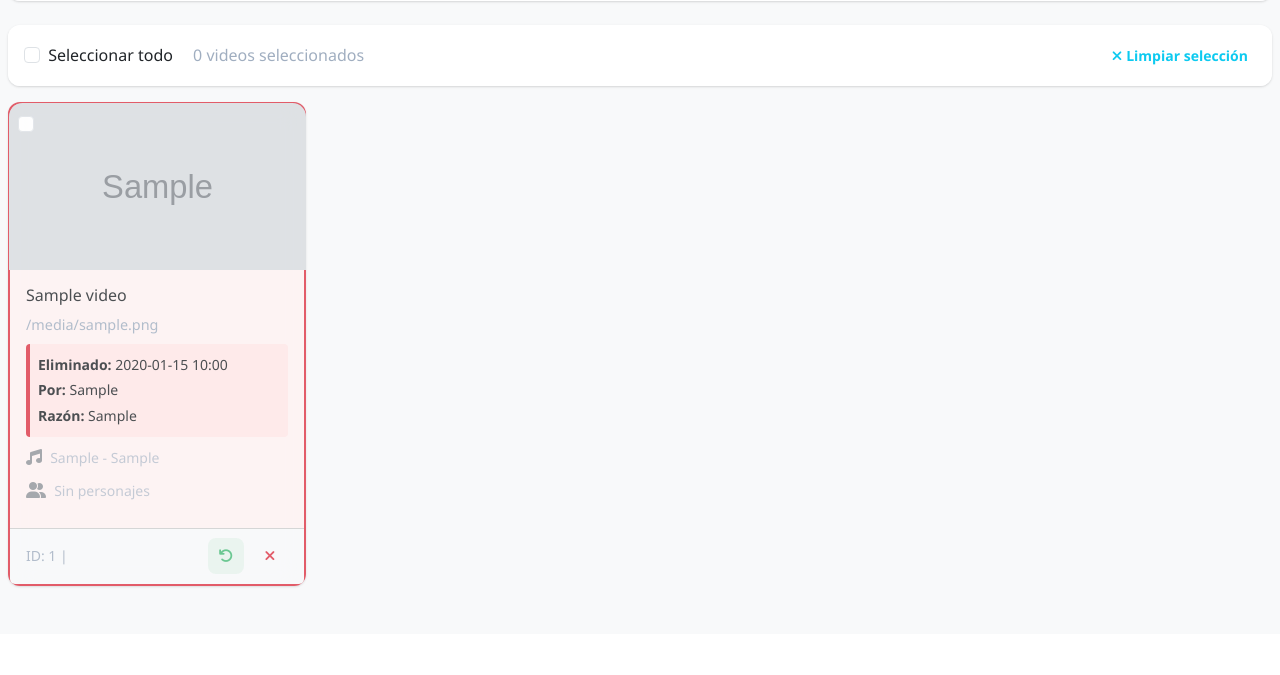
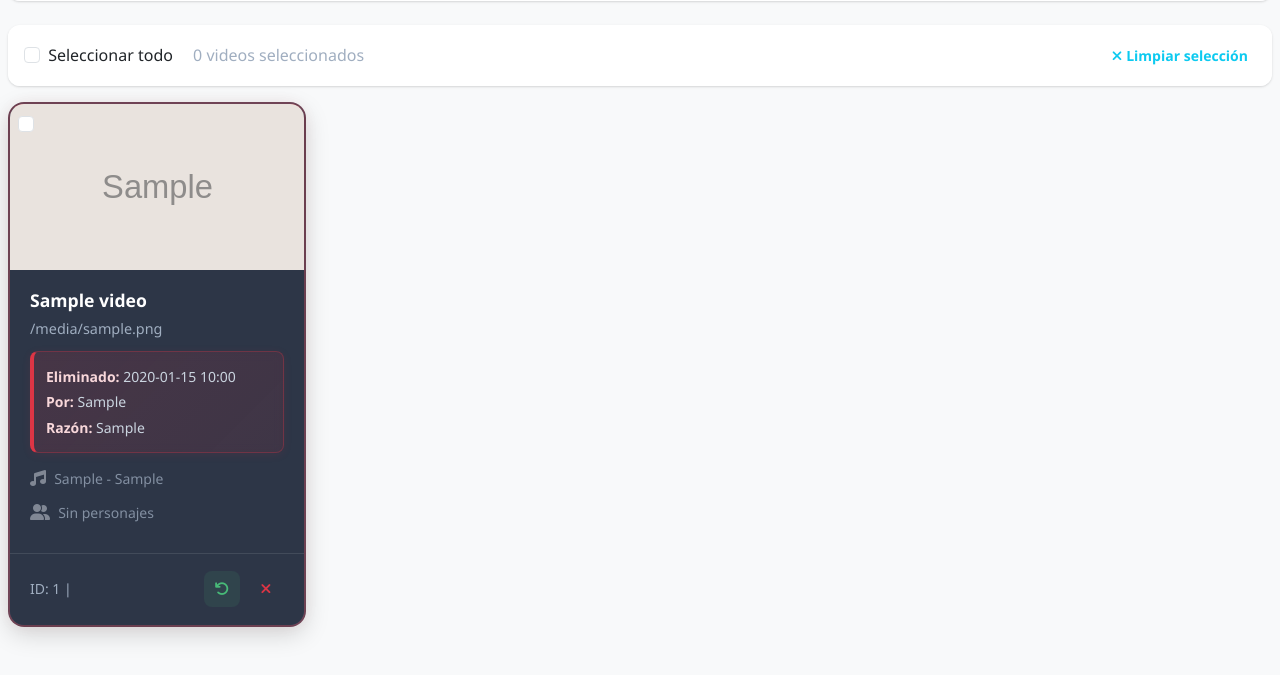
Before and after one commit to Zidane0MA/Tag-Flow, a Flask app: template templates/trash.html in a window 1280 px wide. Shown: the part 305-980 px from the top of the page. Before the commit the page ends 893 px from the top, so only its background shows below. Run offline with Flask 3, Linux system fonts and the light colour scheme; the template is opened without the code that fills it: most values are stand-ins (such as "Sample title", 1, 10 or a date in 2020); grey boxes marked "Sample" are stand-in pictures.

Commit message:
fix trash card

```diff
--- a/templates/trash.html
+++ b/templates/trash.html
@@ -5,37 +5,177 @@
 {% block extra_css %}
 <link rel="stylesheet" href="{{ url_for('static', filename='css/gallery.css') }}">
 <style>
-/* Estilos específicos para papelera */
+/* Estilos específicos para papelera - TEMA OSCURO MEJORADO */
 .trash-card {
-    opacity: 0.8;
-    border: 2px solid #dc3545;
-    background: #fef2f2;
+    background: linear-gradient(135deg, rgba(45, 55, 72, 0.95) 0%, rgba(55, 65, 85, 0.95) 100%);
+    border: 2px solid rgba(220, 53, 69, 0.3);
+    border-radius: 16px;
+    overflow: hidden;
+    transition: all 0.3s cubic-bezier(0.4, 0, 0.2, 1);
+    box-shadow: 0 8px 25px rgba(0, 0, 0, 0.15), 0 0 20px rgba(220, 53, 69, 0.05);
+    backdrop-filter: blur(10px);
+    position: relative;
+}
+
+.trash-card::before {
+    content: '';
+    position: absolute;
+    top: 0;
+    left: 0;
+    right: 0;
+    height: 4px;
+    background: linear-gradient(90deg, #dc3545, #c82333);
+    border-radius: 16px 16px 0 0;
+}
+
+.trash-card:hover {
+    transform: translateY(-6px);
+    box-shadow: 0 12px 35px rgba(0, 0, 0, 0.2), 0 0 30px rgba(220, 53, 69, 0.1);
+    border-color: rgba(220, 53, 69, 0.5);
 }
 
 .trash-card .card-img-top {
-    filter: grayscale(0.5);
+    filter: grayscale(0.6) sepia(0.2) hue-rotate(340deg) saturate(0.8);
+    transition: filter 0.3s ease;
+}
+
+.trash-card:hover .card-img-top {
+    filter: grayscale(0.4) sepia(0.15) hue-rotate(340deg) saturate(0.9);
 }
 
 .trash-badge {
-    background: #dc3545 !important;
-    color: white;
-    font-weight: bold;
+    background: linear-gradient(135deg, #dc3545, #c82333) !important;
+    color: white !important;
+    font-weight: 700 !important;
+    padding: 0.5rem 1rem !important;
+    border-radius: 20px !important;
+    box-shadow: 0 4px 12px rgba(220, 53, 69, 0.3) !important;
+    backdrop-filter: blur(5px) !important;
+    border: 1px solid rgba(255, 255, 255, 0.1) !important;
+    font-size: 0.8rem !important;
+    text-shadow: 0 1px 2px rgba(0, 0, 0, 0.3) !important;
 }
 
 .deleted-info {
-    background: #ffe6e6;
+    background: linear-gradient(135deg, rgba(220, 53, 69, 0.15), rgba(220, 53, 69, 0.1));
+    border: 1px solid rgba(220, 53, 69, 0.3);
     border-left: 4px solid #dc3545;
-    padding: 0.5rem;
-    margin: 0.5rem 0;
-    border-radius: 4px;
+    padding: 0.75rem;
+    margin: 0.75rem 0;
+    border-radius: 8px;
+    color: #e2e8f0;
+    backdrop-filter: blur(5px);
+    box-shadow: 0 2px 8px rgba(220, 53, 69, 0.1);
+}
+
+.deleted-info small {
+    color: #cbd5e0 !important;
+    font-weight: 500;
+    line-height: 1.4;
+}
+
+.deleted-info strong {
+    color: #f8d7da !important;
+    font-weight: 600;
 }
 
 .danger-zone {
-    background: #fff5f5;
-    border: 1px solid #fed7d7;
-    border-radius: 8px;
-    padding: 1rem;
-    margin: 1rem 0;
+    background: linear-gradient(135deg, rgba(220, 53, 69, 0.1), rgba(220, 53, 69, 0.05));
+    border: 1px solid rgba(220, 53, 69, 0.3);
+    border-radius: 12px;
+    padding: 1.5rem;
+    margin: 1.5rem 0;
+    backdrop-filter: blur(10px);
+    box-shadow: 0 4px 15px rgba(220, 53, 69, 0.1);
+}
+
+.danger-zone h6 {
+    color: #f8d7da !important;
+    font-weight: 700;
+    margin-bottom: 0.75rem;
+}
+
+.danger-zone p {
+    color: #e2e8f0 !important;
+    line-height: 1.5;
+}
+
+/* Mejorar el texto del contenido de las cards */
+.trash-card .card-body {
+    background: rgba(45, 55, 72, 0.98);
+    backdrop-filter: blur(8px);
+    color: #e2e8f0;
+    padding: 1.25rem;
+}
+
+.trash-card .card-title {
+    color: #ffffff !important;
+    font-weight: 700;
+    font-size: 1.1rem;
+    margin-bottom: 0.5rem;
+}
+
+.trash-card .card-text {
+    color: #cbd5e0 !important;
+    font-weight: 500;
+    line-height: 1.4;
+}
+
+.trash-card .text-muted {
+    color: #a0aec0 !important;
+    font-weight: 500;
+}
+
+.trash-card .card-footer {
+    background: rgba(45, 55, 72, 0.98) !important;
+    border-top: 1px solid rgba(255, 255, 255, 0.1);
+    backdrop-filter: blur(8px);
+    padding: 1rem 1.25rem;
+}
+
+.trash-card .card-footer .text-muted {
+    color: #a0aec0 !important;
+    font-weight: 500;
+}
+
+/* Mejorar los íconos de música y personajes */
+.trash-card .text-secondary {
+    color: #9ca3af !important;
+}
+
+.trash-card .opacity-75 {
+    opacity: 0.8;
+}
+
+/* Efectos hover para los botones de acción */
+.trash-card .btn-outline-success:hover {
+    background: rgba(72, 187, 120, 0.2);
+    border-color: #48bb78;
+    color: #48bb78;
+    transform: scale(1.05);
+}
+
+.trash-card .btn-outline-danger:hover {
+    background: rgba(220, 53, 69, 0.2);
+    border-color: #dc3545;
+    color: #dc3545;
+    transform: scale(1.05);
+}
+
+/* Animación sutil para las cards */
+@keyframes trashCardAppear {
+    from {
+        opacity: 0;
+        transform: translateY(20px) scale(0.95);
+    }
+    to {
+        opacity: 1;
+        transform: translateY(0) scale(1);
+    }
+}
+
+.trash-card {
+    animation: trashCardAppear 0.4s ease-out;
 }
 </style>
 {% endblock %}
```
